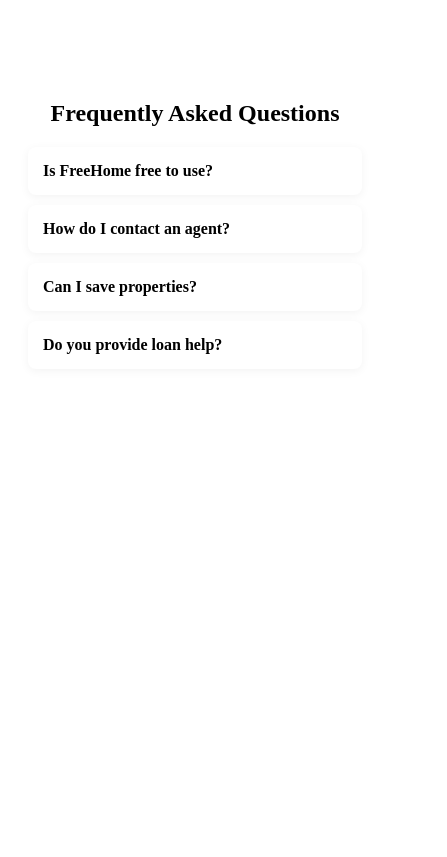
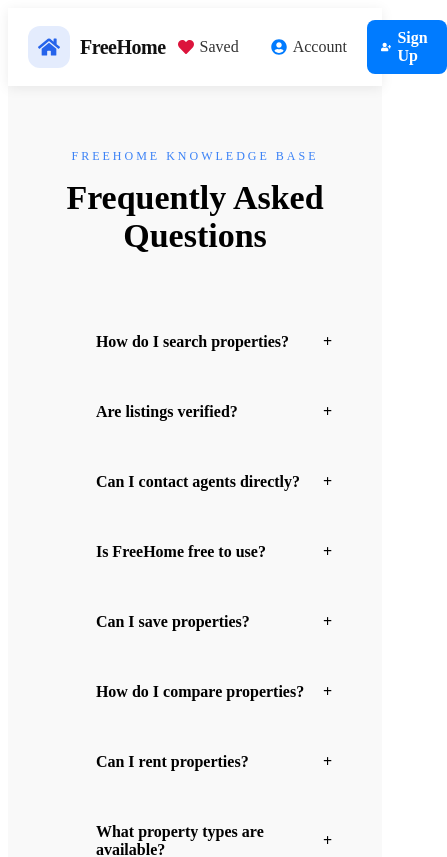
Before and after one commit to kaviya0802/freehome, a React (Vite) app: page /faq in a window 390 px wide. Shown: the top 857 px of the page, 447 px wide, since content can reach past the window. Built offline with nearby package versions, Linux system fonts and the light colour scheme.

Commit message:
CSS CHANGED

```diff
--- a/src/pages/About/About.css
+++ b/src/pages/About/About.css
@@ -15,8 +15,11 @@
 }
 
 .about-hero p {
-  color: #666;
-  margin-top: 10px;
+  color: #3b82f6;
+  margin-top: 6px;
+  letter-spacing: 3px;
+  font-size: 12px;
+
 }
 
 .about-section {
--- a/src/pages/About/About.jsx
+++ b/src/pages/About/About.jsx
@@ -12,8 +12,7 @@ function About() {
         <div className="about-hero">
           <h1>About FreeHome</h1>
           <p>
-            A modern real estate platform helping people find homes
-            across Australia with trust and simplicity.
+            A MODERN REAL ESTATE PLATFORM HELPING PEOPLE TO FIND HOME ACROSS AUSTRALIA WITH TRUST AND SIMPLICITY
           </p>
         </div>
 
--- a/src/pages/Contact/Contact.css
+++ b/src/pages/Contact/Contact.css
@@ -22,11 +22,12 @@
 }
 
 .cf-hero p {
-  color: #666;
+  color: #3b82f6;
   font-size: 14px;
   margin-top: 6px;
+  letter-spacing: 3px;
+  font-size: 12px;
 }
-
 /* LAYOUT */
 .cf-shell {
   max-width: 1100px;
--- a/src/pages/Contact/Contact.jsx
+++ b/src/pages/Contact/Contact.jsx
@@ -70,7 +70,7 @@ function Contact() {
         {/* HERO */}
         <div className="cf-hero">
           <h1>Help Center</h1>
-          <p>Get support for accounts, listings, and property related issues</p>
+          <p className="contactus">GET SUPPORT FOR ACCOUNTS,LISTING AND PROPERTY RELATED ISSUES</p>
         </div>
 
         <div className="cf-shell">
--- a/src/pages/ContactAgent/ContactAgent.css
+++ b/src/pages/ContactAgent/ContactAgent.css
@@ -20,9 +20,13 @@
 
 .ac-hero p {
   margin-top: 8px;
-  color: #666;
   font-size: 14px;
+  color: #3b82f6;
+  letter-spacing: 3px;
+  font-size: 12px;
+
 }
+
 
 /* LAYOUT */
 .ac-shell {
--- a/src/pages/ContactAgent/ContactAgent.jsx
+++ b/src/pages/ContactAgent/ContactAgent.jsx
@@ -78,7 +78,7 @@ function ContactAgent() {
         {/* HERO */}
         <div className="ac-hero">
           <h1>Find Your Perfect Real Estate Agent</h1>
-          <p>Get matched with verified property experts instantly</p>
+          <p>GET MATCHED WITH VERIFIED PROPERTY EXPERTS INSTANTLY</p>
         </div>
 
         {/* MAIN LAYOUT */}
--- a/src/pages/ContactAgent/PropertyContactAgent.css
+++ b/src/pages/ContactAgent/PropertyContactAgent.css
@@ -19,8 +19,11 @@
 }
 
 .pc-header p {
-  color: #666;
-  font-size: 14px;
+  color: #3b82f6;
+  margin-top: 6px;
+  letter-spacing: 3px;
+  font-size: 12px;
+
 }
 
 /* PROPERTY BOX */
--- a/src/pages/ContactAgent/PropertyContactAgent.jsx
+++ b/src/pages/ContactAgent/PropertyContactAgent.jsx
@@ -89,7 +89,7 @@ function PropertyContactAgent() {
 
         <div className="pc-header">
           <h1>Schedule Property Visit</h1>
-          <p>Book a verified visit with our expert agent</p>
+          <p>BOOK A VERIFIED VISIT WITH OUR EXPERT AGENT</p>
         </div>
 
         <div className="pc-box">
--- a/src/pages/FAQ/FAQ.css
+++ b/src/pages/FAQ/FAQ.css
@@ -1,28 +1,115 @@
-.faq {
-  margin: 60px auto;
-  max-width: 800px;
-  padding: 20px;
+.faq-page {
+  min-height: 100vh;
+  background: #f9f9f9;
+  color: black;
+  padding: 60px 8%;
 }
 
-.faq h2 {
+.faq-title {
   text-align: center;
-  margin-bottom: 20px;
+  margin-bottom: 60px;
+  font-family:inherit;
+}
+
+.faq-title span {
+  color: #3b82f6;
+  letter-spacing: 3px;
+  font-size: 12px;
+}
+
+.faq-title h1 {
+  margin-top: 15px;
+  font-size: 34px;
+}
+
+.faq-stream {
+  max-width: 1000px;
+  margin: auto;
+  position: relative;
+}
+
+.faq-stream::before {
+  content: "";
+  position: absolute;
+  left: 25px;
+  top: 0;
+  width: 3px;
+  height: 100%;
+
 }
 
 .faq-item {
-  background: #fff;
-  padding: 15px;
-  margin-bottom: 10px;
-  border-radius: 8px;
-  box-shadow: 0 2px 10px rgba(0,0,0,0.05);
-  cursor: pointer;
+
+  margin-bottom: 16px;
+  margin-left: 60px;
+  border-left: 3px solid transparent;
+  transition: 0.3s;
 }
 
-.faq-item h4 {
-  margin: 0;
+.faq-item.active {
+  border-left: 3px solid #60a5fa;
 }
 
-.faq-item p {
-  margin-top: 10px;
-  color: #666;
+.faq-question {
+  font-family:inherit;
+  width: 100%;
+  background: transparent;
+  border: none;
+  color: black;
+  font-size: 18px;
+  font-weight: 600;
+  text-align: left;
+  cursor: pointer;
+
+  display: flex;
+  justify-content: space-between;
+  align-items: center;
+
+  padding: 18px 20px;
 }
+
+.faq-question:hover {
+  color: #60a5fa;
+}
+
+.faq-answer {
+  margin-left: 20px;
+  margin-bottom: 20px;
+
+  color: black;
+  line-height: 1.8;
+
+
+  padding-left: 20px;
+
+  animation: fadeIn .25s ease;
+}
+
+@keyframes fadeIn {
+  from {
+    opacity: 0;
+    transform: translateY(-6px);
+  }
+  to {
+    opacity: 1;
+    transform: translateY(0);
+  }
+}
+
+@media(max-width:768px) {
+  .faq-title h1 {
+    font-size: 34px;
+  }
+
+  .faq-item {
+    margin-left: 35px;
+  }
+
+  .faq-stream::before {
+    left: 10px;
+  }
+
+  .faq-question {
+    font-size: 16px;
+  }
+}
--- a/src/pages/FAQ/FAQ.jsx
+++ b/src/pages/FAQ/FAQ.jsx
@@ -1,27 +1,115 @@
 import { useState } from "react";
+import Navbar from "../../components/Navbar/Navbar";
+import Footer from "../../components/Footer/Footer";
 import "./FAQ.css";
 
 function FAQ() {
   const [open, setOpen] = useState(null);
 
   const faqs = [
-    { q: "Is FreeHome free to use?", a: "Yes, it is completely free for users." },
-    { q: "How do I contact an agent?", a: "Use Contact Agent button on property page." },
-    { q: "Can I save properties?", a: "Yes, use the wishlist feature." },
-    { q: "Do you provide loan help?", a: "Yes, we connect you with partners." }
+    ["How do I search properties?", "Use filters such as location, type, budget, and status."],
+    ["Are listings verified?", "Yes, all listings go through a verification process."],
+    ["Can I contact agents directly?", "Yes, every property includes a Contact Agent option."],
+    ["Is FreeHome free to use?", "Yes, searching and browsing properties is completely free."],
+    ["Can I save properties?", "Yes, add properties to your wishlist."],
+    ["How do I compare properties?", "Use the Compare feature to evaluate multiple listings."],
+    ["Can I rent properties?", "Yes, rental and purchase properties are available."],
+    ["What property types are available?", "Apartment, Villa, Townhouse, Commercial, Luxury, Land and PG Hostel."],
+    ["How often are listings updated?", "New properties are added regularly."],
+    ["Can I search by city?", "Yes, choose any available Australian city."],
+
+    ["What is a PG Hostel?", "A shared accommodation with facilities for students and professionals."],
+    ["Do PG Hostels include WiFi?", "Most PG Hostels include WiFi and shared amenities."],
+    ["Can I find furnished properties?", "Yes, many listings are fully furnished."],
+    ["How do I know a property's status?", "Each property clearly shows Buy or Rent status."],
+    ["Can I view property images?", "Yes, every listing contains property photos."],
+    ["Can I filter by budget?", "Yes, budget filters are available on the search page."],
+    ["Are luxury homes available?", "Yes, premium luxury listings are available."],
+    ["Do commercial properties include parking?", "Most commercial listings include parking information."],
+    ["Can I buy land?", "Yes, land listings are available for purchase."],
+    ["What zoning information is shown?", "Land listings display zoning details."],
+
+    ["Can I access FreeHome on mobile?", "Yes, the platform is fully responsive."],
+    ["Do I need an account?", "Browsing is available without an account."],
+    ["Can I register as a buyer?", "Yes, registration is available."],
+    ["How do I update my profile?", "Use the Profile section after login."],
+    ["Can I remove wishlist items?", "Yes, wishlist items can be removed anytime."],
+    ["Can agents upload listings?", "Currently listings are managed through the platform."],
+    ["Are prices displayed in AUD?", "Yes, Australian Dollar pricing is used."],
+    ["Can I search by state?", "Yes, all major Australian states are supported."],
+    ["Do listings show property size?", "Yes, area details are included."],
+    ["Can I view rental properties only?", "Yes, rental filtering is available."],
+
+    ["Can I view properties for sale only?", "Yes, sale filtering is available."],
+    ["What locations are supported?", "Major cities and states across Australia."],
+    ["Can I find investment properties?", "Yes, many listings are suitable for investors."],
+    ["How can I contact support?", "Use the Contact page."],
+    ["Is there a newsletter?", "Yes, subscribe from the homepage."],
+    ["Can I receive property updates?", "Yes, through newsletter subscriptions."],
+    ["Are commercial offices available?", "Yes, office spaces are listed."],
+    ["Can I find retail spaces?", "Yes, retail properties are available."],
+    ["Can I find warehouses?", "Yes, warehouse listings are included."],
+    ["Can I find medical facilities?", "Yes, some commercial listings are medical facilities."],
+
+    ["Can I search luxury villas?", "Yes, luxury property filtering is supported."],
+    ["How many properties are available?", "The platform contains hundreds of listings."],
+    ["Can I compare prices?", "Yes, compare properties side-by-side."],
+    ["Can I contact multiple agents?", "Yes, each property has its own agent contact option."],
+    ["Do listings include descriptions?", "Yes, every property includes details."],
+    ["Can I view property status quickly?", "Yes, status badges are displayed."],
+    ["Can I revisit viewed properties?", "Save them to your wishlist."],
+    ["Can I search land by zoning?", "Land details include zoning information."],
+    ["Is FreeHome suitable for students?", "Yes, PG Hostels are available."],
+    ["Can families find homes here?", "Yes, family homes are widely available."],
+
+    ["Can businesses use FreeHome?", "Yes, commercial property listings are available."],
+    ["Will more features be added?", "Yes, future updates will include additional capabilities."]
   ];
 
   return (
-    <div className="faq">
-      <h2>Frequently Asked Questions</h2>
+    <>
+      <Navbar />
 
-      {faqs.map((item, i) => (
-        <div key={i} className="faq-item" onClick={() => setOpen(open === i ? null : i)}>
-          <h4>{item.q}</h4>
-          {open === i && <p>{item.a}</p>}
+      <div className="faq-page">
+
+        <div className="faq-title">
+          <span>FREEHOME KNOWLEDGE BASE</span>
+          <h1>Frequently Asked Questions</h1>
         </div>
-      ))}
-    </div>
+
+        <div className="faq-stream">
+
+          {faqs.map((item, index) => (
+            <div
+              key={index}
+              className={`faq-item ${
+                open === index ? "active" : ""
+              }`}
+            >
+              <button
+                className="faq-question"
+                onClick={() =>
+                  setOpen(open === index ? null : index)
+                }
+              >
+                <span>{item[0]}</span>
+                <span>{open === index ? "−" : "+"}</span>
+              </button>
+
+              {open === index && (
+                <div className="faq-answer">
+                  {item[1]}
+                </div>
+              )}
+            </div>
+          ))}
+
+        </div>
+
+      </div>
+
+      <Footer />
+    </>
   );
 }
 
--- a/src/pages/Home/Home.css
+++ b/src/pages/Home/Home.css
@@ -3,7 +3,9 @@
 ========================= */
 
 .hero {
-  background: linear-gradient(135deg, #0f172a, #1e3a8a);
+  background: radial-gradient(circle at top right,
+    #2563eb,
+    #0f172a 60%);
   color: white;
   min-height: 90vh;
   display: flex;
```
Also changed, not shown: src/data/faqData.js (added).
